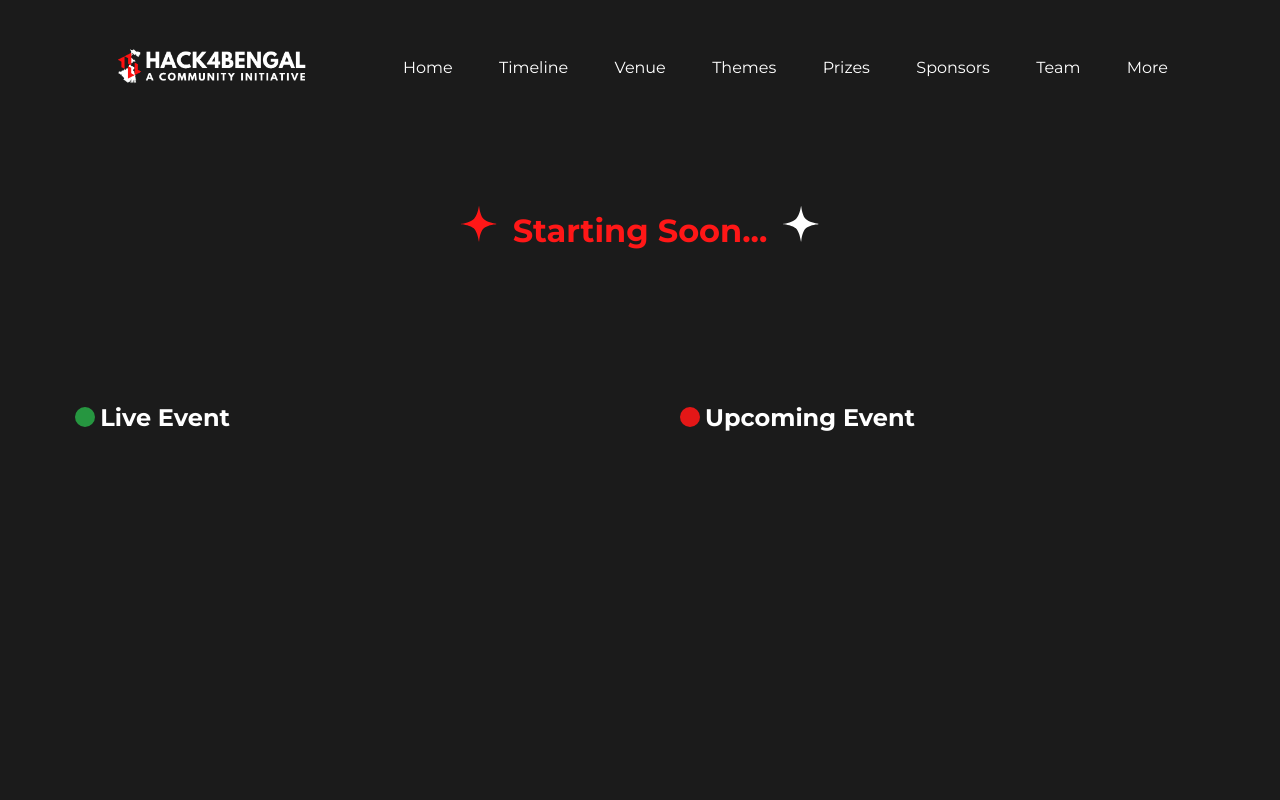
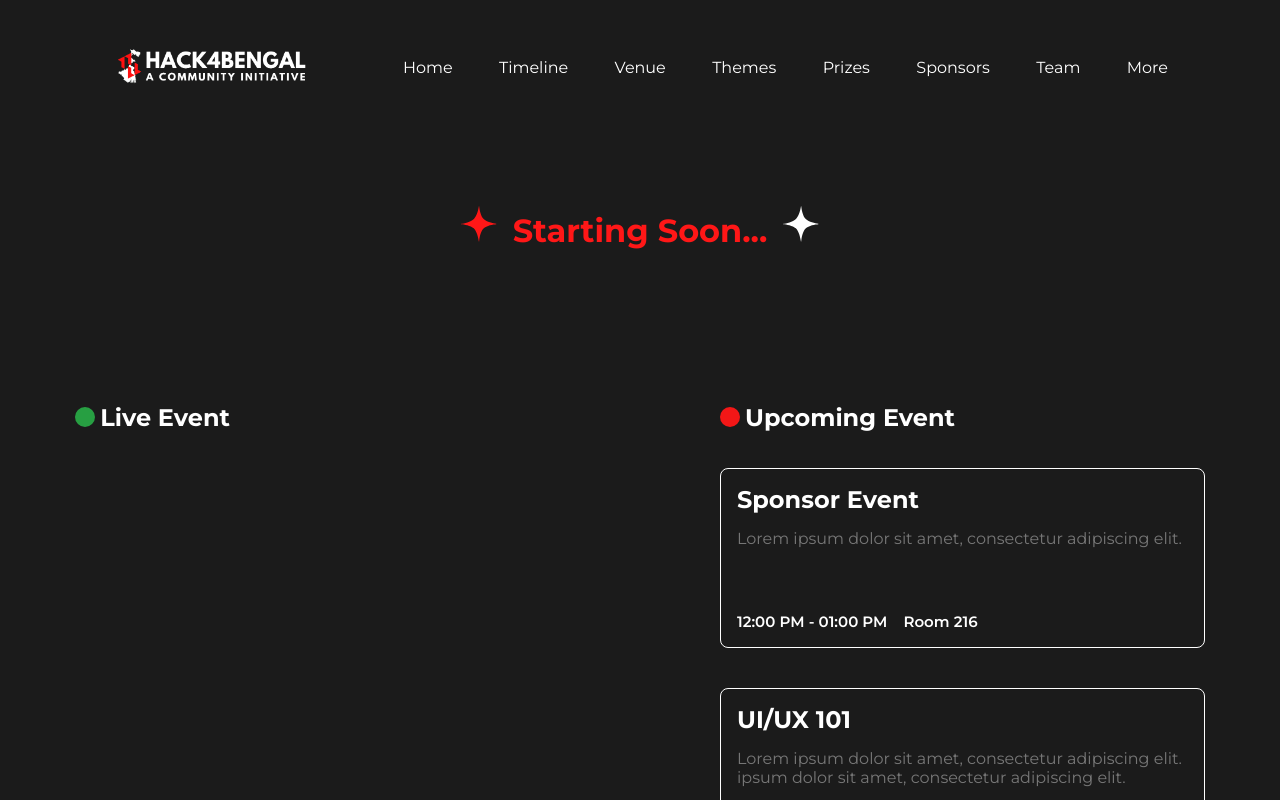
Before and after one commit to hack4bengal/s3, a React (Vite) app: page /live in a window 1280 px wide. Shown: the top 800 px of the page. Built offline with nearby package versions, Linux system fonts and the light colour scheme.

Commit message:
Ui-fix: Live Page reviewed ui

```diff
--- a/src/pages/live/EventSection.jsx
+++ b/src/pages/live/EventSection.jsx
@@ -6,14 +6,14 @@ import "./EventSection.scss";
 const EventCard = ({ event }) => {
     return (
         <div className="card">
-            <img src={event.thumbnail} alt={event.name} className="card-img-top" />
+            {/* <img src={event.thumbnail} alt={event.name} className="card-img-top" /> */}
             <div className="card-body">
                 <div className='card-details'>
                 <h2 className="card-title">{event.name}</h2>
                 <p className="card-description">{event.description}</p>
                 </div>
                 <p className="card-text">
-                    <small className="text-muted">{new Date(event.time).toLocaleTimeString([], { hour: '2-digit', minute: '2-digit' })}</small>
+                    <small className="text-muted">{new Date(event.startTime).toLocaleTimeString([], { hour: '2-digit', minute: '2-digit' })} - {new Date(event.endTime).toLocaleTimeString([], { hour: '2-digit', minute: '2-digit' })}</small>
                     <small className="text-muted">{event.place}</small>
                 </p>
             </div>
@@ -23,20 +23,20 @@ const EventCard = ({ event }) => {
 
 const EventSection = () => {
     const currentTime = new Date();
-    const sixHoursLater = new Date(currentTime.getTime() + 6 * 60 * 60 * 1000);
 
     // Sort events by time
-    const sortedEvents = [...Events].sort((a, b) => new Date(a.time) - new Date(b.time));
+    const sortedEvents = [...Events].sort((a, b) => new Date(a.startTime) - new Date(b.startTime));
 
     // Determine the status of each event
     const eventsWithStatus = sortedEvents.map(event => {
-        const eventTime = new Date(event.time);
-        const twoHoursLater = new Date(eventTime.getTime() + 2 * 60 * 60 * 1000);
+
+        const startTime = new Date(event.startTime);
+        const endTime = new Date(event.endTime);
         let status = '';
 
-        if (currentTime >= eventTime && currentTime <= twoHoursLater) {
+        if (currentTime >= startTime && currentTime <= endTime) {
             status = 'Live';
-        } else if (currentTime < eventTime) {
+        } else if (currentTime < startTime) {
             status = 'Upcoming';
         } else {
             status = 'Past';
@@ -47,9 +47,7 @@ const EventSection = () => {
 
     // Separate live event and upcoming events
     const liveEvent = eventsWithStatus.find(event => event.status === 'Live');
-    const upcomingEvents = eventsWithStatus.filter(event =>
-        event.status === 'Upcoming' && new Date(event.time) <= sixHoursLater
-    );
+    const upcomingEvents = eventsWithStatus.filter(event => event.status === 'Upcoming');
 
     return (
         <div className="event-list">
--- a/src/pages/live/EventSection.scss
+++ b/src/pages/live/EventSection.scss
@@ -4,6 +4,7 @@
     align-items: center;
     gap: 2rem;
     border: solid white 1px;
+    border-radius: 0.5rem;
     padding: 1rem;
     margin: 20px 0;
 
@@ -59,11 +60,12 @@
     display: flex;
     justify-content: space-between;
     align-items: flex-start;
-    gap: 5rem;
+    gap: 10rem;
 
     @media screen and (max-width: 1120px) {
         flex-direction: column;
         align-items: center;
+        gap: 2.5rem;
     }
 
 
--- a/src/pages/live/Events.js
+++ b/src/pages/live/Events.js
@@ -6,7 +6,8 @@ export const Events = [
         name: "ML 101",
         thumbnail: ml101,
         description: "Lorem ipsum dolor sit amet, consectetur adipiscing elit. ipsum dolor sit amet, consectetur adipiscing elit.",
-        time: "2024-06-23T03:00:00",
+        startTime: "2024-06-23T20:00:00",
+        endTime: "2024-06-23T23:00:00",
         place: "Room 216",
     },
     {
@@ -14,13 +15,16 @@ export const Events = [
         thumbnail: uiux101,
         description: "Lorem ipsum dolor sit amet, consectetur adipiscing elit. ipsum dolor sit amet, consectetur adipiscing elit.",
         time: "2024-06-22T23:00:00",
+        startTime: "2024-06-23T13:00:00",
+        endTime: "2024-06-23T15:00:00",
         place: "Room 209",
     },
     {
         name: "Sponsor Event",
         thumbnail: uiux101,
         description: "Lorem ipsum dolor sit amet, consectetur adipiscing elit.",
-        time: "2024-06-23T03:00:00",
+        startTime: "2024-06-23T12:00:00",
+        endTime: "2024-06-23T13:00:00",
         place: "Room 216",
     },
 ]
--- a/src/pages/live/Live.jsx
+++ b/src/pages/live/Live.jsx
@@ -14,10 +14,12 @@ import "./Live.scss";
 import EventSection from "./EventSection";
 
 const Live = () => {
-  const LiveDate = new Date("2024-06-28T18:00:00");
+  const LiveDate = new Date("2024-06-22T18:00:00");
+  // const LiveDate = new Date("2024-06-28T18:00:00");
 
   const calculateTimeLeft = () => {
-    const targetDate = new Date("2024-06-30T06:00:00");
+    const targetDate = new Date("2024-06-25T06:00:00");
+    // const targetDate = new Date("2024-06-30T06:00:00");
     const now = new Date();
     const difference = targetDate - now;
 
```
